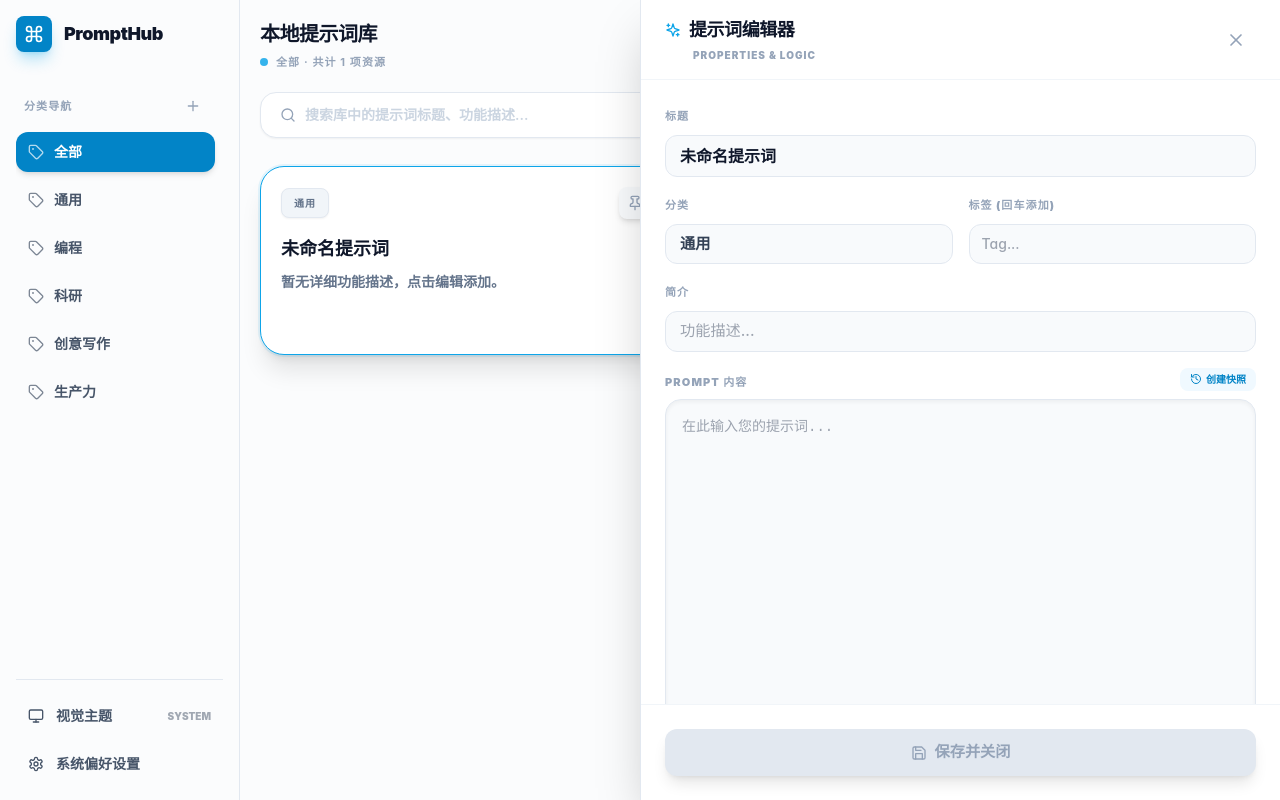
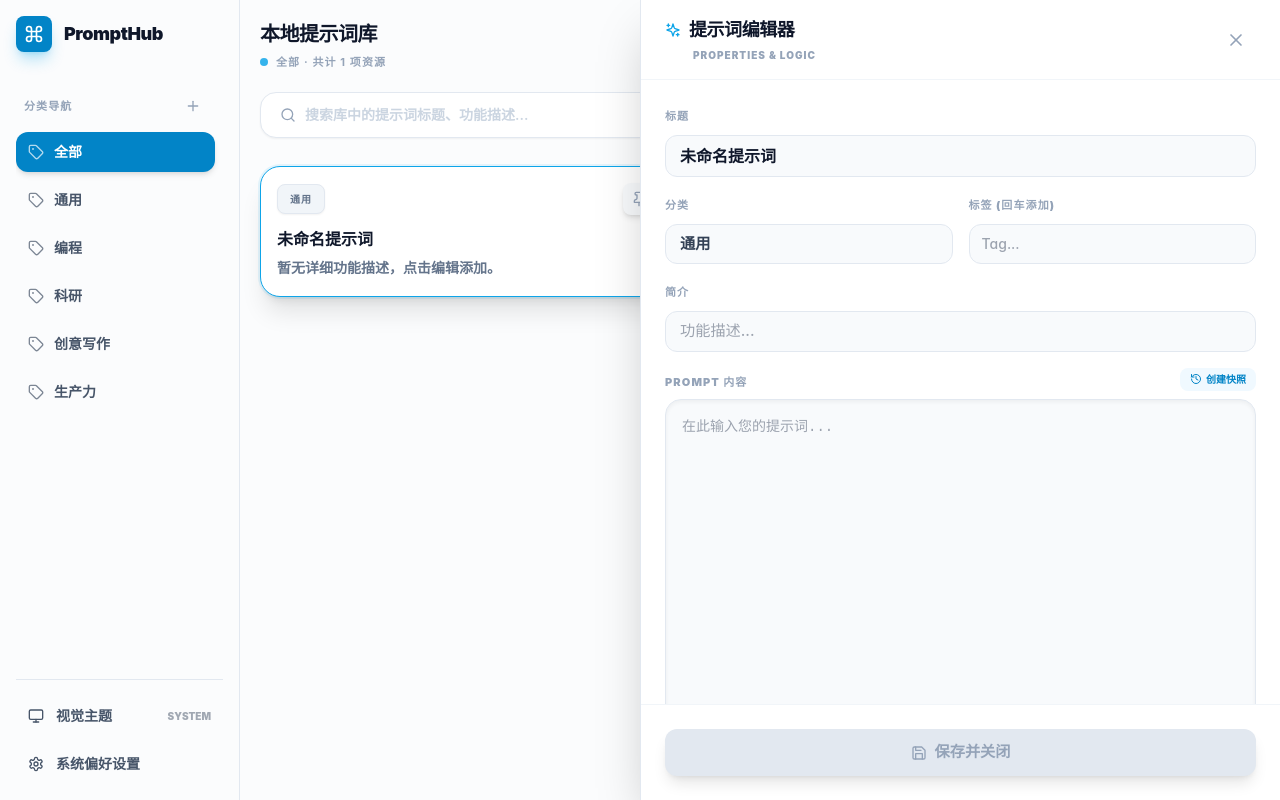
Before and after one commit to youqu117/prompthub, a React (Vite) app: page / in a window 1280 px wide. Both pictures are taken after a click on the button "新建工作流". Built offline with nearby package versions, Linux system fonts and the light colour scheme.

Commit message:
Add manual sorting and click-based ordering

```diff
--- a/App.tsx
+++ b/App.tsx
@@ -27,14 +27,15 @@ const App: React.FC = () => {
         try {
           const parsed = JSON.parse(saved);
           if (!parsed.viewMode) parsed.viewMode = 'grid';
-          if (typeof parsed.showTimestamps !== 'boolean') parsed.showTimestamps = true;
           if (!parsed.textScale) parsed.textScale = 0.95;
+          if (!parsed.sortMode) parsed.sortMode = 'recent';
 
           parsed.prompts = parsed.prompts.map((p: any) => ({
             ...p,
             history: p.history || [],
             tags: p.tags || [],
-            pinned: p.pinned || false
+            pinned: p.pinned || false,
+            clickCount: typeof p.clickCount === 'number' ? p.clickCount : 0
           }));
 
         // 数据迁移：将英文分类恢复为中文
@@ -66,8 +67,8 @@ const App: React.FC = () => {
       activeCategory: '全部',
       theme: 'system',
       viewMode: 'grid',
-      showTimestamps: true,
-      textScale: 0.95
+      textScale: 0.95,
+      sortMode: 'recent'
     };
   });
 
@@ -94,6 +95,7 @@ const App: React.FC = () => {
       category: state.activeCategory === '全部' ? '通用' : state.activeCategory,
       tags: [],
       variables: [],
+      clickCount: 0,
       createdAt: now,
       updatedAt: now,
       history: [],
@@ -133,7 +135,25 @@ const App: React.FC = () => {
         return { ...prev, selectedPromptId: null };
       }
       setIsEditorOpen(true);
-      return { ...prev, selectedPromptId: id };
+      return {
+        ...prev,
+        selectedPromptId: id,
+        prompts: prev.prompts.map(p => p.id === id ? { ...p, clickCount: (p.clickCount || 0) + 1 } : p)
+      };
+    });
+  };
+
+  const handleReorderPrompt = (sourceId: string, targetId: string) => {
+    setState(prev => {
+      const sourceIndex = prev.prompts.findIndex(p => p.id === sourceId);
+      const targetIndex = prev.prompts.findIndex(p => p.id === targetId);
+      if (sourceIndex === -1 || targetIndex === -1 || sourceIndex === targetIndex) {
+        return prev;
+      }
+      const next = [...prev.prompts];
+      const [moved] = next.splice(sourceIndex, 1);
+      next.splice(targetIndex, 0, moved);
+      return { ...prev, prompts: next };
     });
   };
 
@@ -242,6 +262,7 @@ ${p.content}
             content: contentRaw.trim(),
             tags: parsedTags,
             variables: [],
+            clickCount: 0,
             createdAt: parseInt(metadata.createdAt) || now,
             updatedAt: parseInt(metadata.updatedAt) || now,
             history: parsedHistory,
@@ -291,11 +312,13 @@ ${p.content}
             selectedPromptId={state.selectedPromptId}
             viewMode={state.viewMode}
             setViewMode={(v) => setState(prev => ({ ...prev, viewMode: v }))}
+            sortMode={state.sortMode}
+            setSortMode={(mode) => setState(prev => ({ ...prev, sortMode: mode }))}
             onSelectPrompt={handleSelectPrompt}
             onDeletePrompt={handleDeletePrompt}
             onAddNew={handleAddPrompt}
             onTogglePin={handleTogglePin}
-            showTimestamps={state.showTimestamps}
+            onReorderPrompt={handleReorderPrompt}
           />
         </div>
 
@@ -321,8 +344,6 @@ ${p.content}
         <SettingsModal
           onExport={handleExport}
           onImport={handleImport}
-          onToggleTimestamps={(value) => setState(prev => ({ ...prev, showTimestamps: value }))}
-          showTimestamps={state.showTimestamps}
           textScale={state.textScale}
           onChangeTextScale={(value) => setState(prev => ({ ...prev, textScale: value }))}
           onClose={() => setIsSettingsOpen(false)}
--- a/components/PromptBrowser.tsx
+++ b/components/PromptBrowser.tsx
@@ -1,6 +1,6 @@
 
 import React from 'react';
-import { Search, Plus, Grid, LayoutGrid, StretchHorizontal, Trash2, Clock, History, Tag, Copy, Check, Pin } from 'lucide-react';
+import { Search, Plus, Grid, LayoutGrid, StretchHorizontal, Trash2, Tag, Copy, Check, Pin } from 'lucide-react';
 import { Prompt, ViewMode } from '../types';
 
 interface PromptBrowserProps {
@@ -15,7 +15,9 @@ interface PromptBrowserProps {
   onDeletePrompt: (id: string) => void;
   onAddNew: () => void;
   onTogglePin: (id: string) => void;
-  showTimestamps: boolean;
+  onReorderPrompt: (sourceId: string, targetId: string) => void;
+  sortMode: 'recent' | 'click' | 'manual';
+  setSortMode: (mode: 'recent' | 'click' | 'manual') => void;
 }
 
 const PromptBrowser: React.FC<PromptBrowserProps> = ({
@@ -30,20 +32,34 @@ const PromptBrowser: React.FC<PromptBrowserProps> = ({
   onDeletePrompt,
   onAddNew,
   onTogglePin,
-  showTimestamps
+  onReorderPrompt,
+  sortMode,
+  setSortMode
 }) => {
   const [copiedId, setCopiedId] = React.useState<string | null>(null);
+  const [draggingId, setDraggingId] = React.useState<string | null>(null);
 
   const filtered = prompts.filter(p => {
     const matchesSearch = p.title.toLowerCase().includes(searchQuery.toLowerCase()) || p.description.toLowerCase().includes(searchQuery.toLowerCase());
     const matchesCat = activeCategory === '全部' || p.category === activeCategory;
     return matchesSearch && matchesCat;
   });
-  const sorted = [...filtered].sort((a, b) => {
-    const pinDiff = (b.pinned ? 1 : 0) - (a.pinned ? 1 : 0);
-    if (pinDiff !== 0) return pinDiff;
-    return b.updatedAt - a.updatedAt;
-  });
+  const sorted = React.useMemo(() => {
+    if (sortMode === 'manual') {
+      return filtered;
+    }
+    const next = [...filtered];
+    next.sort((a, b) => {
+      const pinDiff = (b.pinned ? 1 : 0) - (a.pinned ? 1 : 0);
+      if (pinDiff !== 0) return pinDiff;
+      if (sortMode === 'click') {
+        const clickDiff = (b.clickCount || 0) - (a.clickCount || 0);
+        if (clickDiff !== 0) return clickDiff;
+      }
+      return b.updatedAt - a.updatedAt;
+    });
+    return next;
+  }, [filtered, sortMode]);
 
   const handleCopy = (e: React.MouseEvent, content: string, id: string) => {
     e.stopPropagation();
@@ -55,16 +71,6 @@ const PromptBrowser: React.FC<PromptBrowserProps> = ({
   const handleDelete = (e: React.MouseEvent, id: string) => {
     e.stopPropagation();
     onDeletePrompt(id);
-  };
-
-  const formatDate = (timestamp: number) => {
-    return new Date(timestamp).toLocaleString('zh-CN', {
-      year: 'numeric',
-      month: '2-digit',
-      day: '2-digit',
-      hour: '2-digit',
-      minute: '2-digit'
-    });
   };
 
   return (
@@ -97,6 +103,16 @@ const PromptBrowser: React.FC<PromptBrowserProps> = ({
               <StretchHorizontal className="w-4 h-4" />
             </button>
           </div>
+          <select
+            value={sortMode}
+            onChange={(e) => setSortMode(e.target.value as 'recent' | 'click' | 'manual')}
+            className="bg-white dark:bg-slate-900 border border-slate-200 dark:border-slate-800 rounded-xl px-3 py-2 text-xs font-bold text-slate-600 dark:text-slate-300"
+            title="排序方式"
+          >
+            <option value="recent">最近更新</option>
+            <option value="click">点击次数</option>
+            <option value="manual">手动拖拽</option>
+          </select>
           <button
             onClick={onAddNew}
             className="bg-brand-600 hover:bg-brand-500 text-white px-4 py-2.5 rounded-[14px] font-bold flex items-center gap-2 shadow-lg shadow-brand-500/30 transition-all hover:-translate-y-0.5 active:translate-y-0 active:scale-95"
@@ -139,10 +155,24 @@ const PromptBrowser: React.FC<PromptBrowserProps> = ({
               <div
                 key={p.id}
                 onClick={() => onSelectPrompt(p.id)}
+                draggable={sortMode === 'manual'}
+                onDragStart={() => setDraggingId(p.id)}
+                onDragOver={(e) => {
+                  if (sortMode === 'manual') {
+                    e.preventDefault();
+                  }
+                }}
+                onDrop={(e) => {
+                  e.preventDefault();
+                  if (sortMode === 'manual' && draggingId && draggingId !== p.id) {
+                    onReorderPrompt(draggingId, p.id);
+                  }
+                  setDraggingId(null);
+                }}
                 className={`transition-all duration-300 cursor-pointer relative group flex ${
                   viewMode === 'grid'
-                    ? 'flex-col p-5 rounded-[24px]'
-                    : 'flex-row items-center p-5 rounded-[20px]'
+                    ? 'flex-col p-4 rounded-[20px]'
+                    : 'flex-row items-center p-4 rounded-[18px]'
                 } border ${
                   selectedPromptId === p.id
                     ? 'border-brand-500 bg-white dark:bg-slate-900 shadow-xl ring-2 ring-brand-500/10 z-10'
@@ -150,7 +180,7 @@ const PromptBrowser: React.FC<PromptBrowserProps> = ({
                 }`}
               >
                 {/* Badge Section */}
-                <div className={`${viewMode === 'grid' ? 'mb-4 w-full' : 'mr-8 w-24 shrink-0'} flex justify-between items-center`}>
+                <div className={`${viewMode === 'grid' ? 'mb-3 w-full' : 'mr-6 w-24 shrink-0'} flex justify-between items-center`}>
                   <div className="px-3 py-1 bg-slate-100 dark:bg-slate-800 text-[10px] font-black text-slate-500 dark:text-slate-400 rounded-lg border border-slate-200 dark:border-slate-700 uppercase tracking-widest shadow-sm">
                     {p.category}
                   </div>
@@ -184,10 +214,10 @@ const PromptBrowser: React.FC<PromptBrowserProps> = ({
 
                 {/* Content Section */}
                 <div className="flex-1 min-w-0">
-                  <h3 className={`font-black text-slate-900 dark:text-white truncate group-hover:text-brand-600 transition-colors ${viewMode === 'grid' ? 'text-lg mb-2' : 'text-base mb-1.5'}`}>
+                  <h3 className={`font-black text-slate-900 dark:text-white truncate group-hover:text-brand-600 transition-colors ${viewMode === 'grid' ? 'text-base mb-1.5' : 'text-sm mb-1'}`}>
                     {p.title || '未命名提示词'}
                   </h3>
-                  <p className={`text-slate-500 dark:text-slate-400 font-semibold leading-relaxed ${viewMode === 'grid' ? 'text-sm line-clamp-2' : 'text-sm truncate'}`}>
+                  <p className={`text-slate-500 dark:text-slate-400 font-semibold leading-relaxed ${viewMode === 'grid' ? 'text-sm line-clamp-3' : 'text-sm line-clamp-2'}`}>
                     {p.description || '暂无详细功能描述，点击编辑添加。'}
                   </p>
 
@@ -204,21 +234,6 @@ const PromptBrowser: React.FC<PromptBrowserProps> = ({
                      </div>
                   )}
 
-                  {/* Time info Section */}
-                  {showTimestamps && (
-                    <div className={`flex items-center gap-2.5 mt-3 text-[10px] font-bold text-slate-400/80 tracking-wide opacity-0 group-hover:opacity-100 transition-opacity ${viewMode === 'grid' ? '' : 'hidden md:flex'}`}>
-                      <div className="flex items-center gap-1.5 bg-slate-100/50 dark:bg-slate-800/50 px-3 py-1 rounded-lg">
-                        <Clock className="w-3.5 h-3.5" />
-                        <span>{formatDate(p.createdAt)}</span>
-                      </div>
-                      {p.updatedAt > p.createdAt && (
-                        <div className="flex items-center gap-1.5 bg-brand-50/50 dark:bg-brand-500/10 text-brand-500/80 px-3 py-1 rounded-lg">
-                          <History className="w-3.5 h-3.5" />
-                          <span>{formatDate(p.updatedAt)}</span>
-                        </div>
-                      )}
-                    </div>
-                  )}
                 </div>
 
                 {/* List Mode Actions */}
--- a/types.ts
+++ b/types.ts
@@ -14,6 +14,7 @@ export interface Prompt {
   category: string;
   tags: string[];
   variables: string[];
+  clickCount?: number;
   lastUsedAt?: number;
   createdAt: number;
   updatedAt: number;
@@ -31,6 +32,6 @@ export interface AppState {
   activeCategory: string;
   theme: 'light' | 'dark' | 'system';
   viewMode: ViewMode;
-  showTimestamps: boolean;
   textScale: number;
+  sortMode: 'recent' | 'click' | 'manual';
 }
```
Also changed, not shown: components/SettingsModal.tsx (+2 -21 lines).
